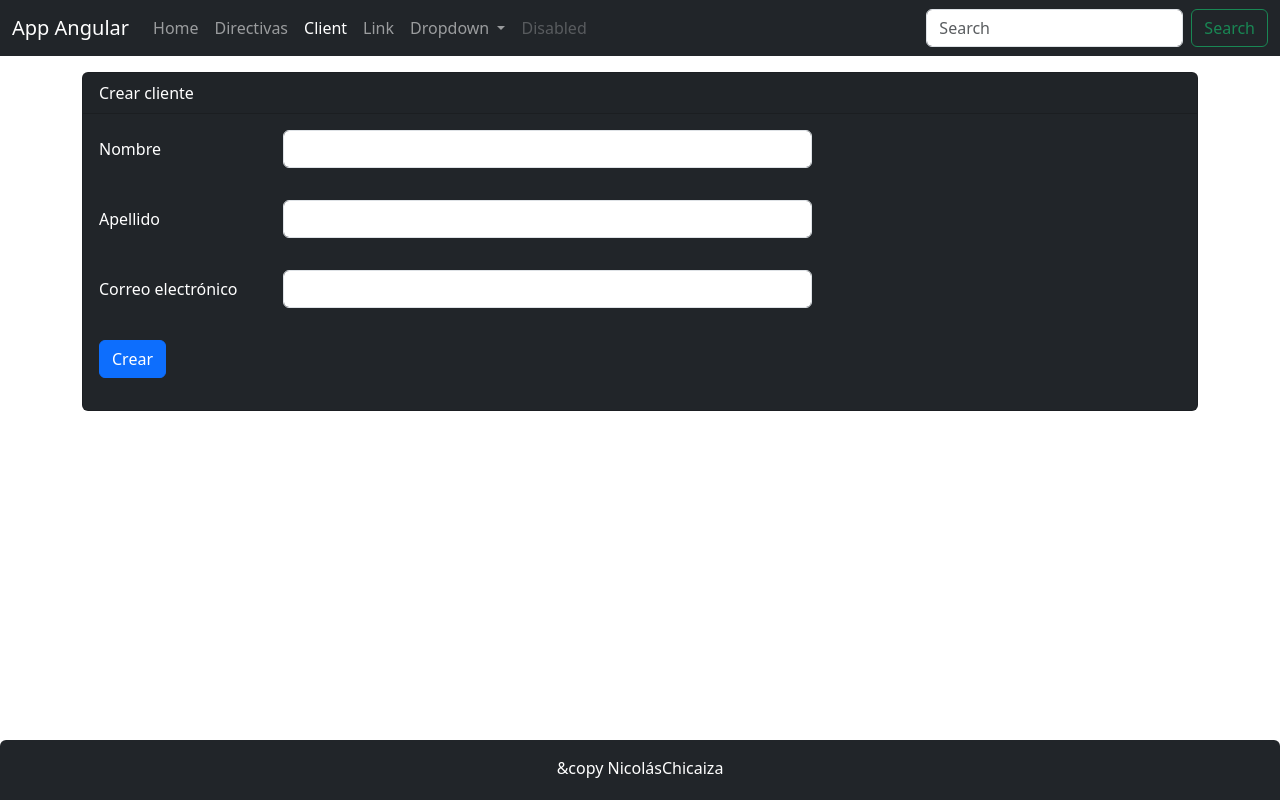
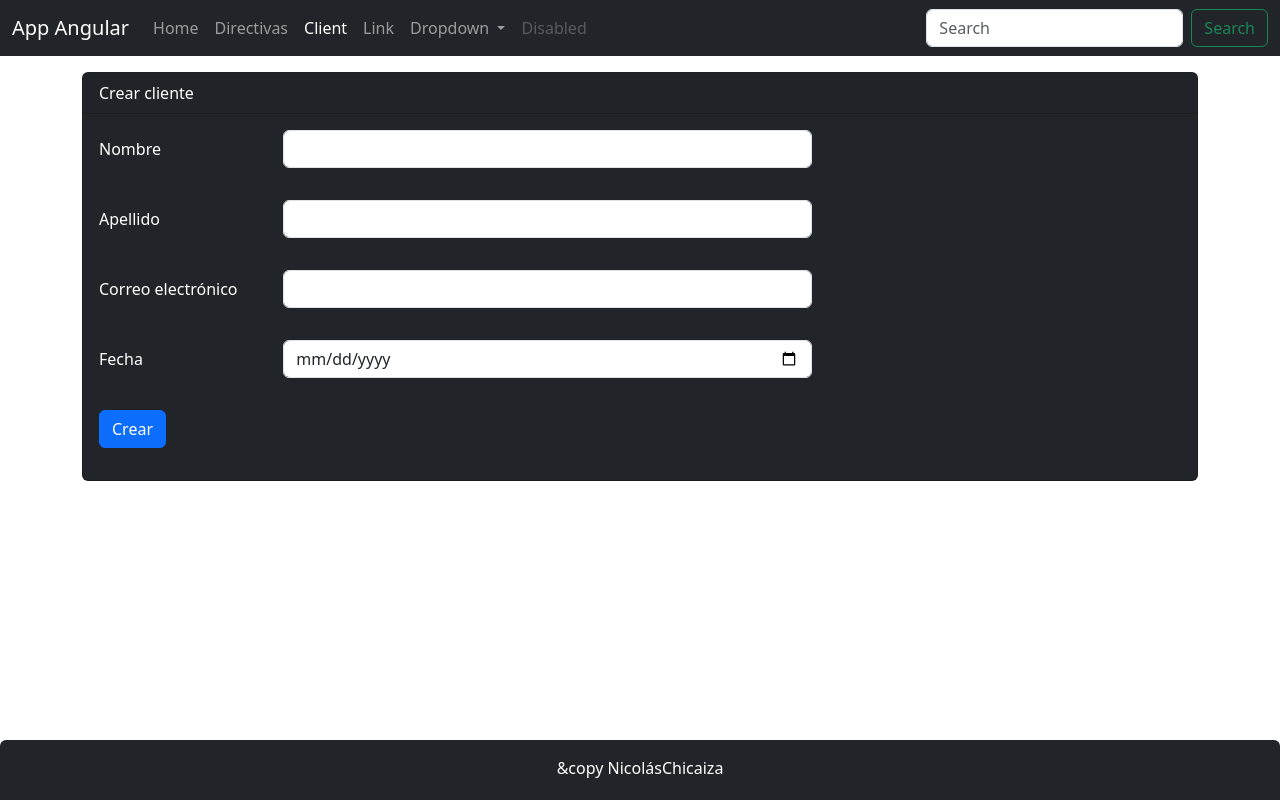
Before and after one commit to nicolaschicaiza/webapp-fullstack-frontend-angular, an Angular app: page /clients/form in a window 1280 px wide. Built offline with nearby package versions, Linux system fonts and the light colour scheme.

Commit message:
:sparkles: (S12C95) Añadido el campo para la fecha

```diff
--- a/src/app/clients/form.component.html
+++ b/src/app/clients/form.component.html
@@ -78,6 +78,19 @@
         </div>
       </div>
       <div class="form-group row mb-3">
+        <label for="createAt" class="col-form-label col-sm-2">Fecha</label>
+        <div class="col-sm-6">
+          <input
+            type="date"
+            class="form-control mb-3"
+            name="createAt"
+            [(ngModel)]="client.createAt"
+            #createAt="ngModel"
+          />
+          <!-- required -->
+        </div>
+      </div>
+      <div class="form-group row mb-3">
         <div clas="col-sm-6">
           <button
             type="submit"
```
